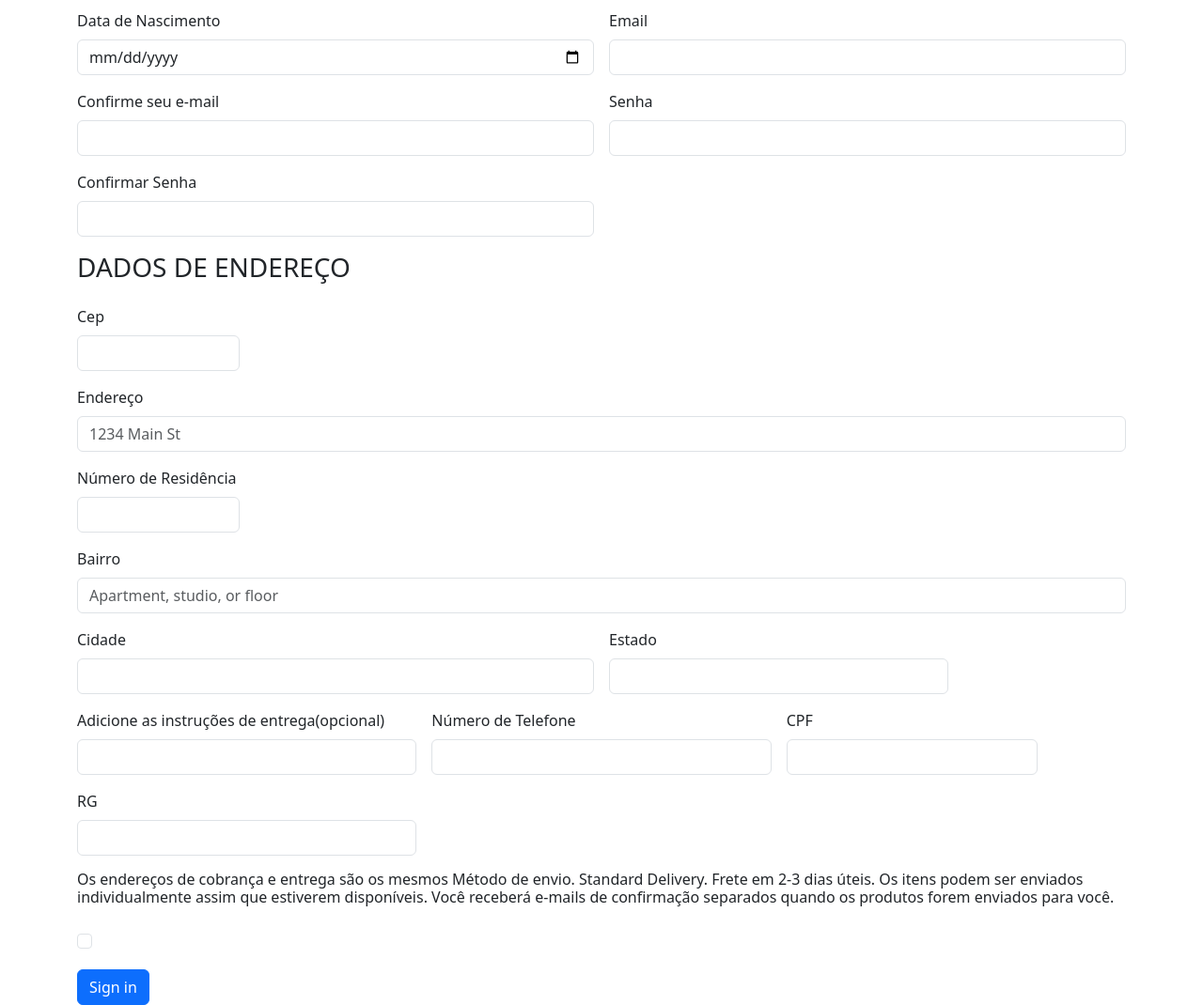
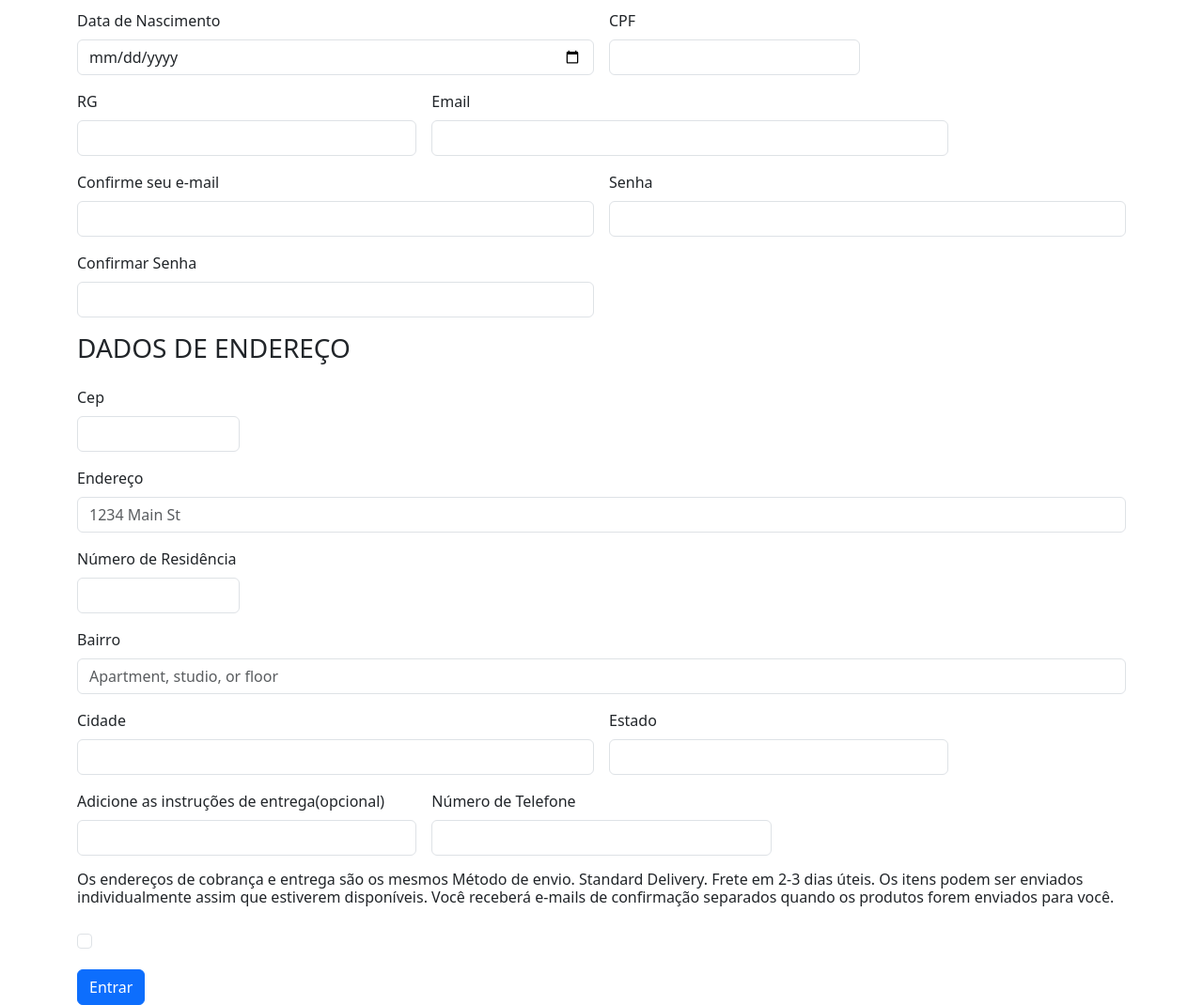
Before and after one commit to Geovanaaplima/form-CadEcommerce, a plain HTML site: page cadastro.html in a window 1280 px wide. Shown: the part 220-1290 px from the top of the page at 94% size. Drawn offline with nearby package versions, Linux system fonts and the light colour scheme; a script that the page names is missing.

Commit message:
adicione o README

```diff
--- a/cadastro.html
+++ b/cadastro.html
@@ -27,6 +27,14 @@
          <div class="col-md-6">
             <label for="data de nascimento" class="form-label">Data de Nascimento</label>
             <input type="date" class="form-control" id="data de nascimento">
+          </div>
+          <div class="col-md-3">
+            <label for="cpf" class="form-label">CPF</label>
+            <input type="number" class="form-control" id="cpf">
+          </div>
+          <div class="col-md-4">
+            <label for="rg" class="form-label">RG</label>
+            <input type="number" class="form-control" id="rg">
           </div>
         <div class="col-md-6">
           <label for="inputEmail4" class="form-label">Email</label>
@@ -77,14 +85,6 @@
           <label for="numero de telefne" class="form-label">Número de Telefone</label>
           <input type="tel" class="form-control" id="numero de telefone">
         </div>
-        <div class="col-md-3">
-          <label for="cpf" class="form-label">CPF</label>
-          <input type="number" class="form-control" id="cpf">
-        </div>
-        <div class="col-md-4">
-          <label for="rg" class="form-label">RG</label>
-          <input type="number" class="form-control" id="rg">
-        </div>
         <h6>Os endereços de cobrança e entrega são os mesmos
            Método de envio.
            Standard Delivery.
@@ -99,7 +99,7 @@
           </div>
         </div>
         <div class="col-12">
-          <button type="submit" class="btn btn-primary">Sign in</button>
+          <button type="submit" class="btn btn-primary">Entrar</button>
         </div>
       </form>
     </div>
```
Also changed, not shown: 1 other file.
